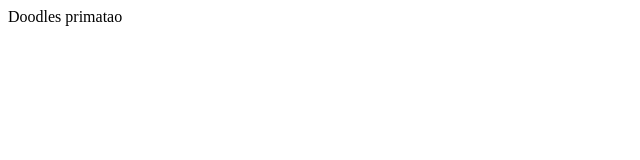
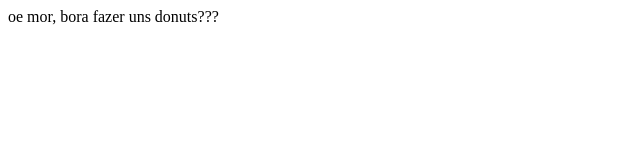
Before and after one commit to MoustaDonuts/MoustaDonuts.github.io, a plain HTML site: page index.html in a window 1280 px wide. Shown: the whole page, without its empty margins (0-640 px from the left). Drawn offline with Linux system fonts and the light colour scheme.

Commit message:
Update index.html

```diff
--- a/index.html
+++ b/index.html
@@ -5,7 +5,7 @@
 	</head>
 
 	<body>
-		<p>Doodles primatao</p>
+		<p>oe mor, bora fazer uns donuts???</p>
 	</body>
 
 </html>
```
